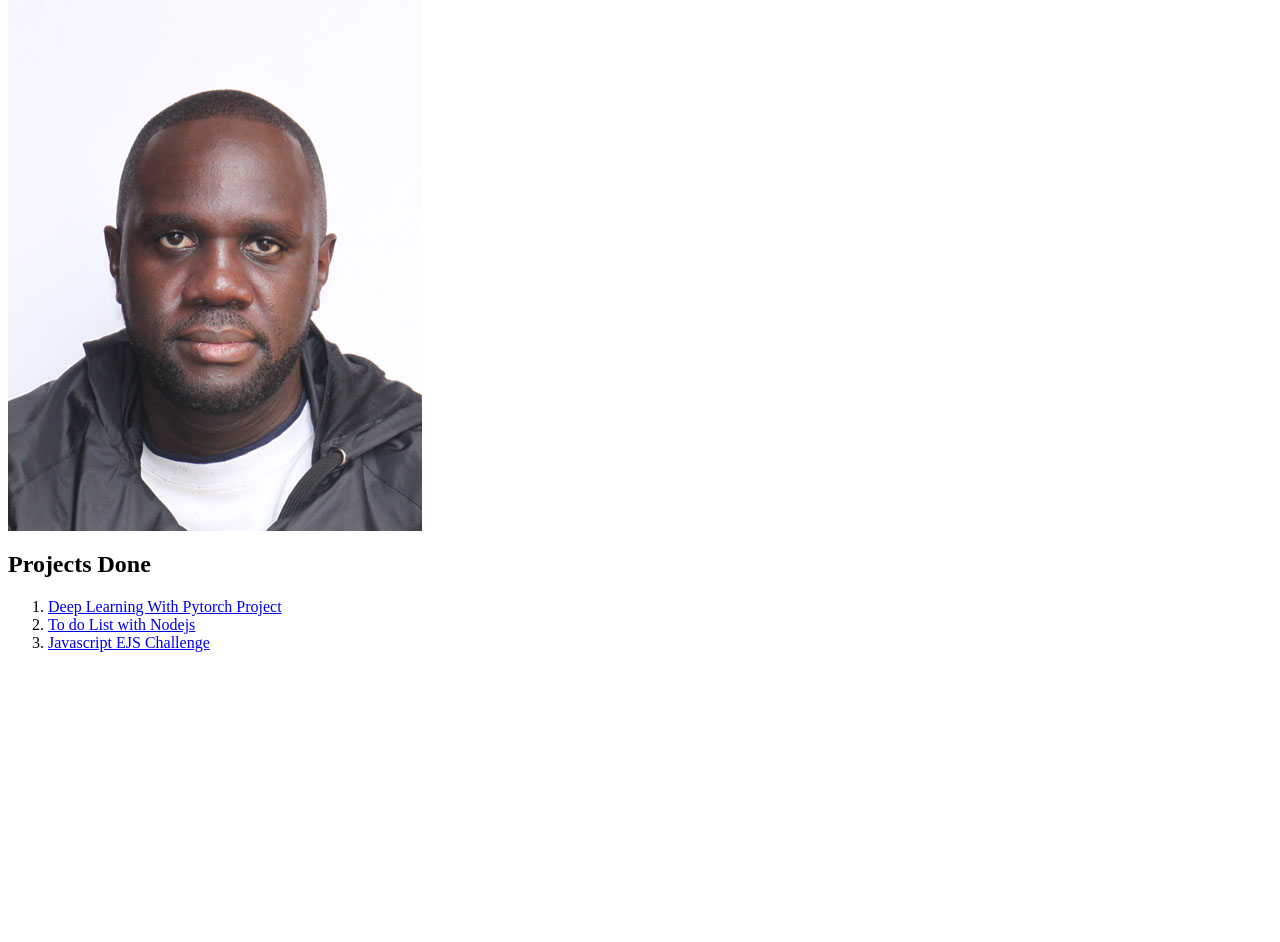
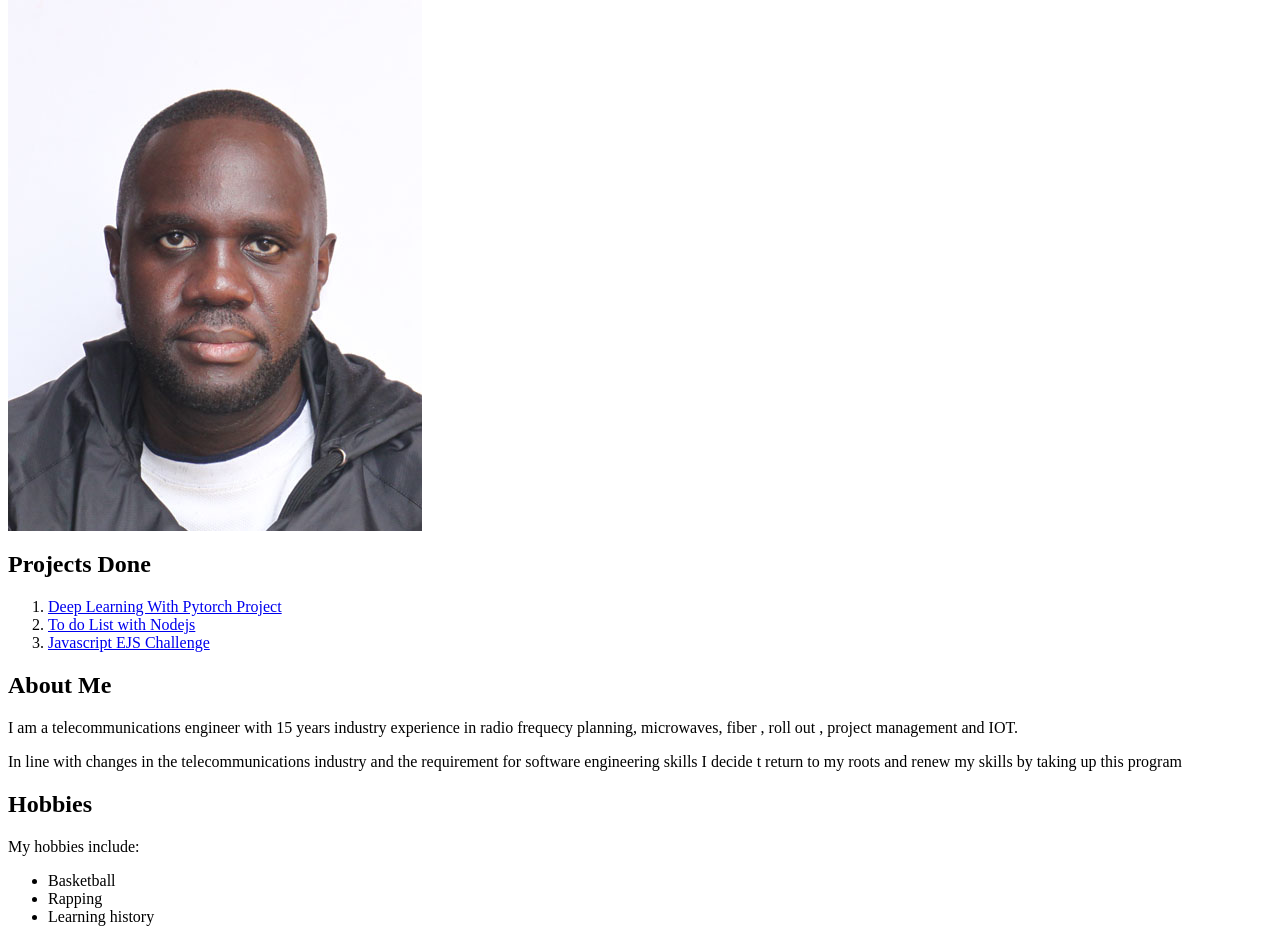
Before and after one commit to ojayallday/Portfolio_Landing_Page, a plain HTML site: page index.html in a window 1280 px wide. Shown: the part 66-1008 px from the top of the page. Before the commit the page ends 800 px from the top, so only its background shows below. Drawn offline with Linux system fonts and the light colour scheme.

Commit message:
Populating about me and hobbies section

```diff
--- a/index.html
+++ b/index.html
@@ -16,7 +16,18 @@
             <li><a href="https://github.com/ojayallday/Todolist-challenge">To do List with Nodejs</a></li>
             <li><a href="https://github.com/ojayallday/ejs-challenge">Javascript EJS Challenge</a></li>
         </ol>
-        <P></P>
+
+        <h2>About Me</h2>
+        <P>I am a telecommunications engineer with 15 years industry experience in radio frequecy planning, microwaves, fiber , roll out  , project management  and  IOT.</P>
+        <p>In line with changes in the telecommunications industry and the requirement for software engineering skills I decide t return to my roots and renew my skills by taking up this program</p>
+        <h2>Hobbies</h2>
+        <span> My hobbies include:
+            <ul>
+                <li>Basketball</li>
+                <li>Rapping</li>
+                <li>Learning history</li>
+            </ul>
+        </span>
     </div>
 
 </body>
```
